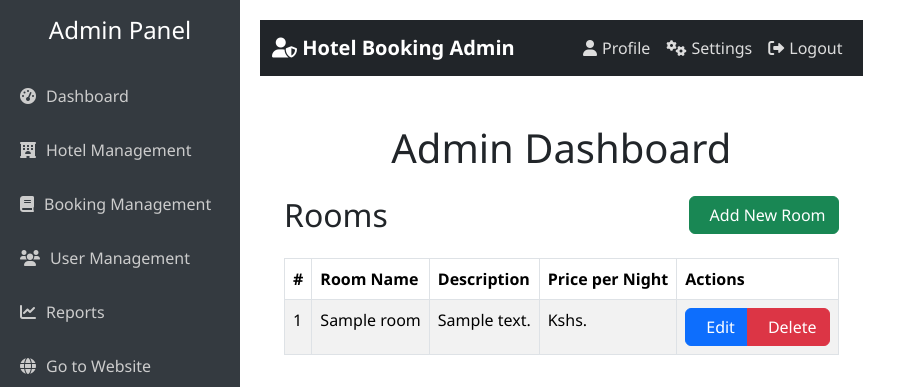
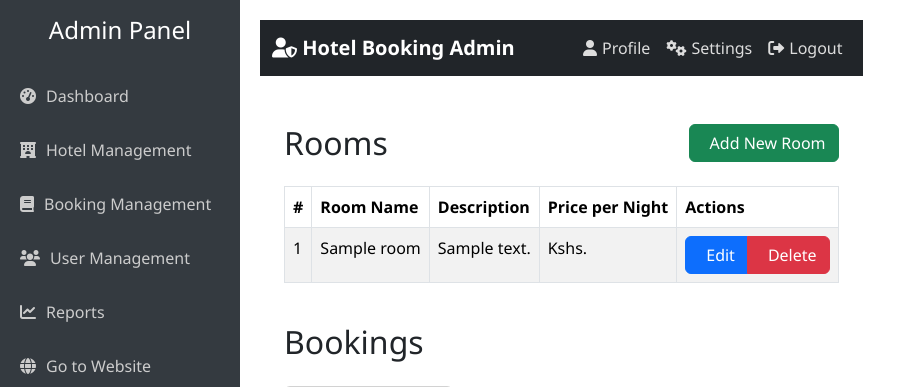
Before and after one commit to NexusGKSoftwares/DJANGO-PROJECT, a Django app: page /hotel_booking/admin_home/ in a window 1280 px wide. Shown: the top 387 px of the page, without its empty margins (0-906 px from the left). Run offline with Django 5.2, Linux system fonts and the light colour scheme; a user stored in the database is signed in; tables that the repository leaves empty hold one stand-in row (values such as "Sample post").

Commit message:
"Removed h1 element and empty line from admin_home.html template"

```diff
--- a/hotel_booking/templates/hotel_booking/admin_home.html
+++ b/hotel_booking/templates/hotel_booking/admin_home.html
@@ -4,7 +4,6 @@
 
 {% block content %}
     <div class="container mt-5">
-        <h1 class="text-center">Admin Dashboard</h1>
 
         <!-- Rooms Section -->
         <div class="mt-4">
```
